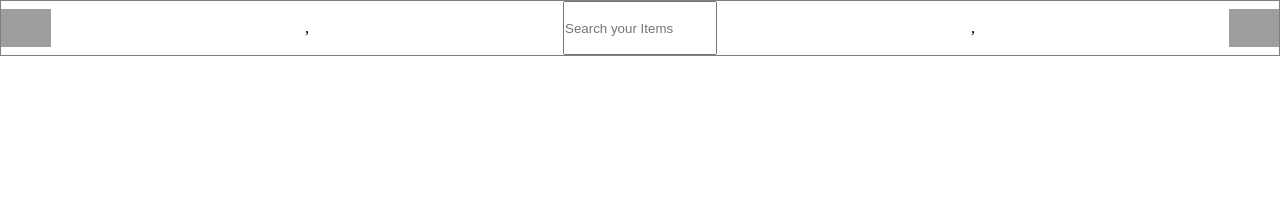
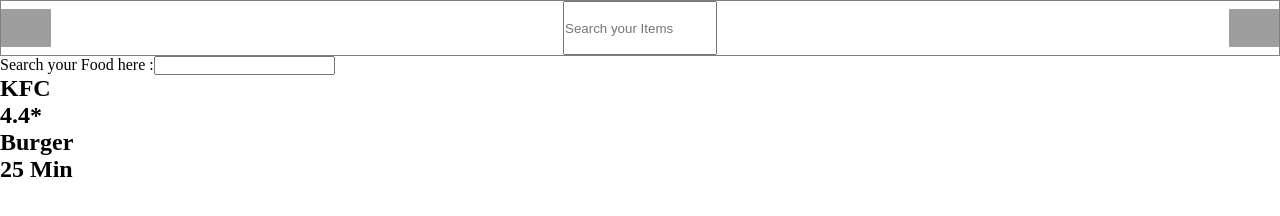
Before and after one commit to callbackhell-1/react-assignment, a React app: page / in a window 1280 px wide. Built offline with nearby package versions, Linux system fonts and the light colour scheme; grey boxes are pictures that could not be loaded.

Commit message:
grouped Header and created static res container and card without css

```diff
--- a/index.js
+++ b/index.js
@@ -1,5 +1,16 @@
 import React from "react";
 import ReactDOM from "react-dom/client";
+
+// Header
+const Header = () => {
+  return (
+    <div className="header">
+      <Logo />
+      <SearchBar />
+      <UserIcon />
+    </div>
+  );
+};
 
 // Left
 const Logo = () => {
@@ -29,13 +40,40 @@
   />
 );
 
+// resCard
+const ResCard = () => {
+  return (
+    <div>
+      <h2>KFC</h2>
+      <h2>4.4*</h2>
+      <h2>Burger</h2>
+      <h2>25 Min</h2>
+    </div>
+  );
+};
+
+// resContainer
+const ResContainer = () => {
+  return (
+    <div>
+      <div>
+        <label for="search-txt">Search your Food here :</label>
+        <input type="text" id="search-txt" name="search"></input>
+      </div>
+
+      <div>
+        <ResCard />
+      </div>
+    </div>
+  );
+};
+
 // Main
 const Main = () => {
   return (
     <div className="main-div">
-      <Logo />,
-      <SearchBar />,
-      <UserIcon />
+      <Header />
+      <ResContainer />
     </div>
   );
 };
--- a/style.css
+++ b/style.css
@@ -1,10 +1,10 @@
-*{
-    margin:0;
-    padding :0
+* {
+  margin: 0;
+  padding: 0;
 }
-.main-div {
+.header {
   display: flex;
   justify-content: space-between;
   align-items: center;
-  border: 1px solid grey
+  border: 1px solid grey;
 }
```
